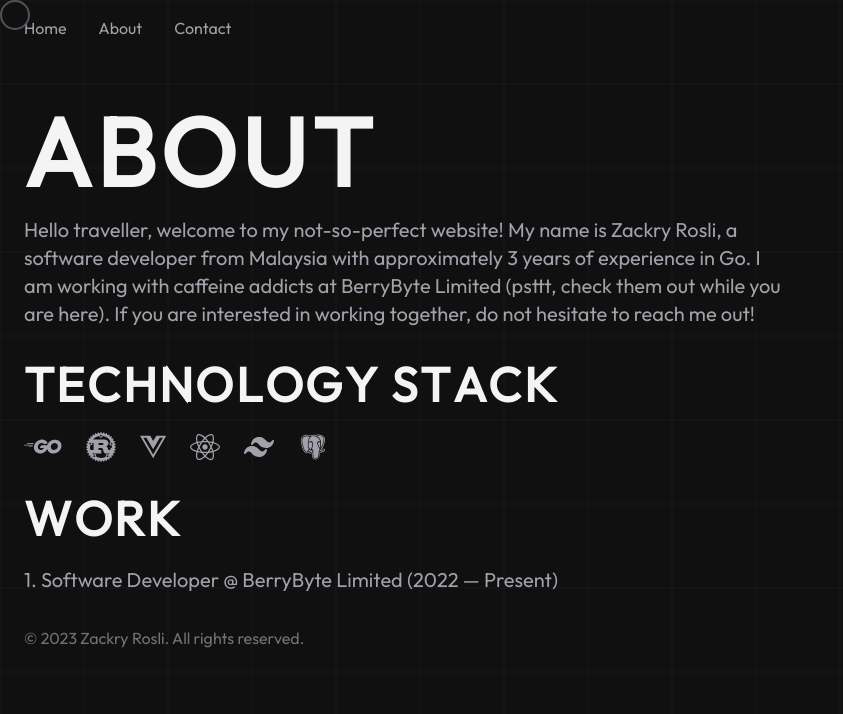
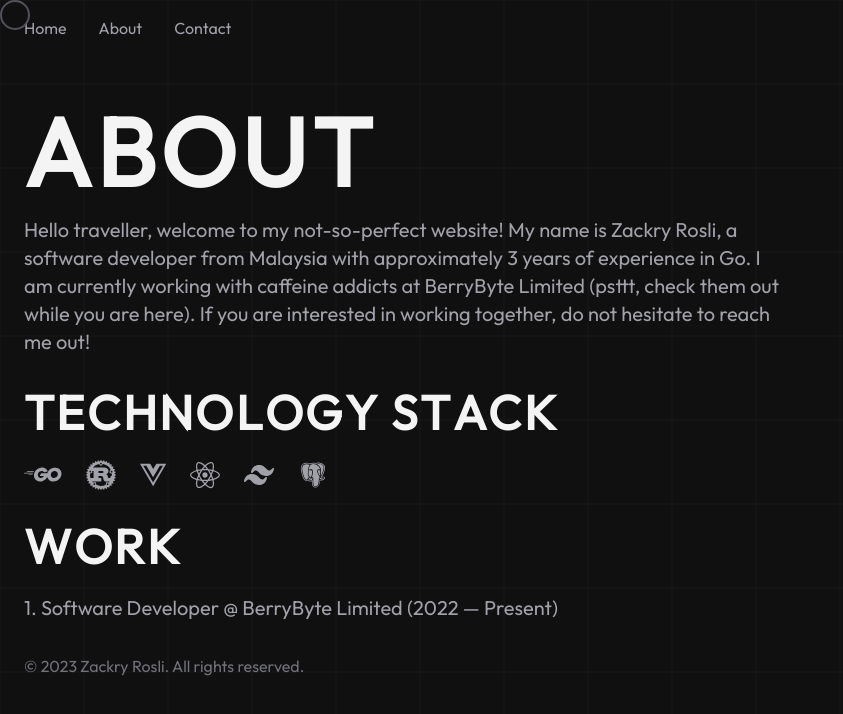
Before and after one commit to bukan-zack/personal-site, a Vue app: page /about in a window 1280 px wide. Shown: the top 714 px of the page, without its empty margins (0-843 px from the left). Built offline with nearby package versions, Linux system fonts and the light colour scheme.

Commit message:
Update About.vue

```diff
--- a/src/pages/About.vue
+++ b/src/pages/About.vue
@@ -9,7 +9,7 @@
     <AnimatedHeading size="1" text="About" />
     <AnimatedText class="mt-4 max-w-3xl">
         Hello traveller, welcome to my not-so-perfect website! My name is Zackry Rosli, a software developer
-        from Malaysia with approximately 3 years of experience in Go. I am working with caffeine
+        from Malaysia with approximately 3 years of experience in Go. I am currently working with caffeine
         addicts at BerryByte Limited (psttt, check them out while you are here). If you are interested in working
         together, do not hesitate to reach me out!
     </AnimatedText>
```
